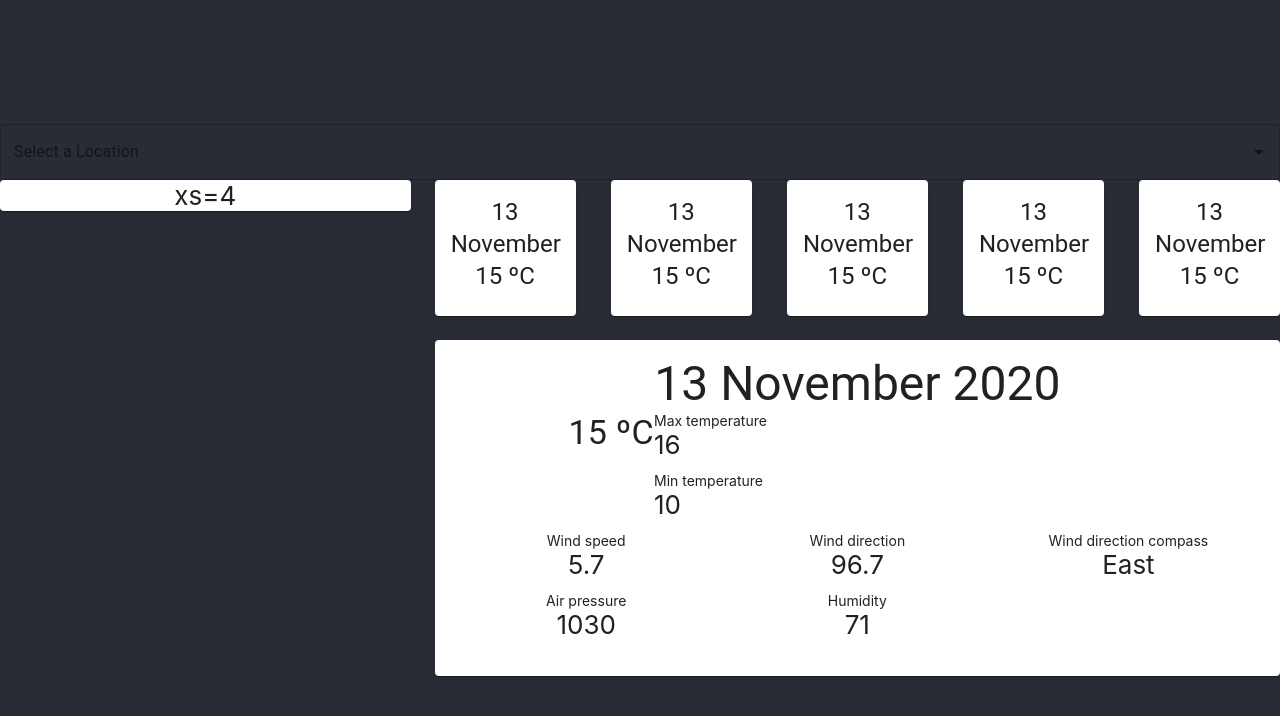
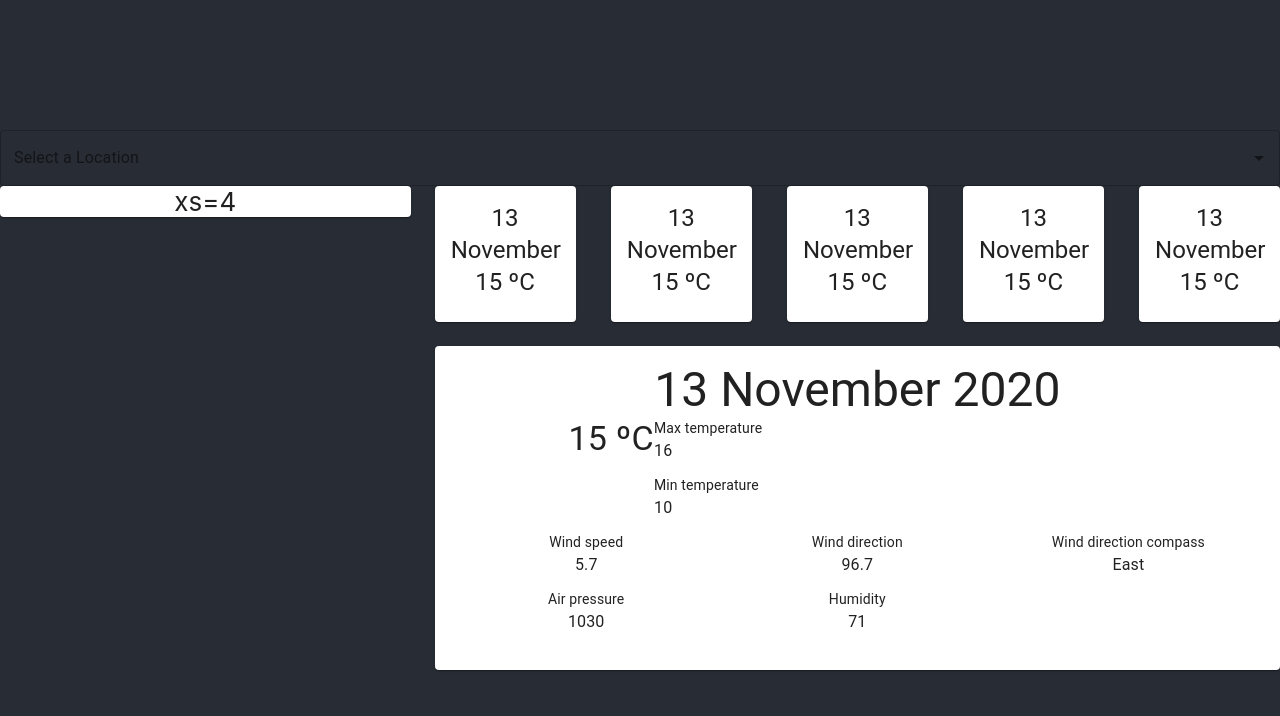
Before and after one commit to imaginary-cloud/react-weather-app, a React (Create React App) app: page / in a window 1280 px wide. Shown: the top 716 px of the page. Built offline with nearby package versions, Linux system fonts and the light colour scheme.

Commit message:
fix small errors

```diff
--- a/src/FullWeatherCard.js
+++ b/src/FullWeatherCard.js
@@ -27,13 +27,13 @@ function FullWeatherCard() {
             <InfoDisplay
               title="Max temperature"
               value="16"
-              size="12"
+              size={12}
               align="left"
             ></InfoDisplay>
             <InfoDisplay
               title="Min temperature"
               value="10"
-              size="12"
+              size={12}
               align="left"
             ></InfoDisplay>
           </Grid>
@@ -43,31 +43,31 @@ function FullWeatherCard() {
           <InfoDisplay
             title="Wind speed"
             value="5.7"
-            size="4"
+            size={4}
             align="center"
           ></InfoDisplay>
           <InfoDisplay
             title="Wind direction"
             value="96.7"
-            size="4"
+            size={4}
             align="center"
           ></InfoDisplay>
           <InfoDisplay
             title="Wind direction compass"
             value="East"
-            size="4"
+            size={4}
             align="center"
           ></InfoDisplay>
           <InfoDisplay
             title="Air pressure"
             value="1030"
-            size="4"
+            size={4}
             align="center"
           ></InfoDisplay>
           <InfoDisplay
             title="Humidity"
             value="71"
-            size="4"
+            size={4}
             align="center"
           ></InfoDisplay>
         </Grid>
--- a/src/InfoDisplay.js
+++ b/src/InfoDisplay.js
@@ -17,15 +17,10 @@ function InfoDisplay(props) {
 
   return (
     <Grid item xs={props.size} className={classes.pos}>
-      <Typography
-        className={classes.title}
-        variant="p"
-        component="p"
-        align={props.align}
-      >
+      <Typography className={classes.title} component="p" align={props.align}>
         {props.title}
       </Typography>
-      <Typography variant="p" component="p" align={props.align}>
+      <Typography component="p" align={props.align}>
         {props.value}
       </Typography>
     </Grid>
```
